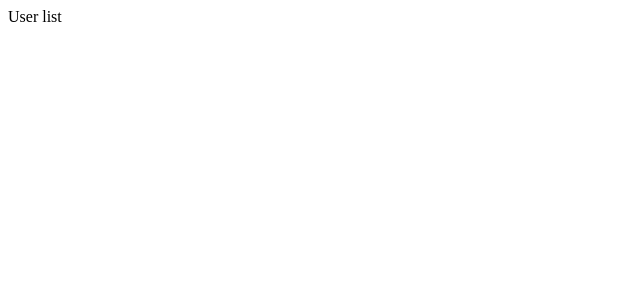
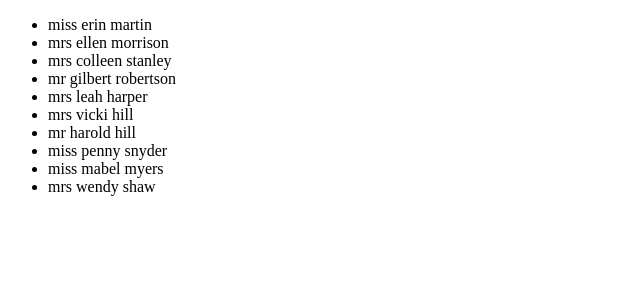
Before and after one commit to kenneth-hendricks/user-directory, a React (Create React App) app: page / in a window 1280 px wide. Shown: the top 300 px of the page, without its empty margins (0-640 px from the left). Built offline with nearby package versions, Linux system fonts and the light colour scheme.

Commit message:
Render names of all users in UserList

```diff
--- a/src/components/UserList.js
+++ b/src/components/UserList.js
@@ -1,7 +1,16 @@
 import React from 'react';
+import { connect } from 'react-redux';
 
-const UserList = () => (
-  <div>User list</div>
+const UserList = ({ userList }) => (
+  <ul>
+    {userList.map((user, i) => (
+      <li key={i}>{user.name.title} {user.name.first} {user.name.last}</li>
+    ))}
+  </ul>
 );
 
-export default UserList;
+const mapStateToProps = (state) => ({
+  userList: state
+})
+
+export default connect(mapStateToProps) (UserList);
```
